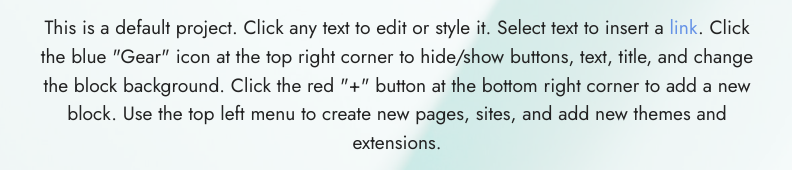
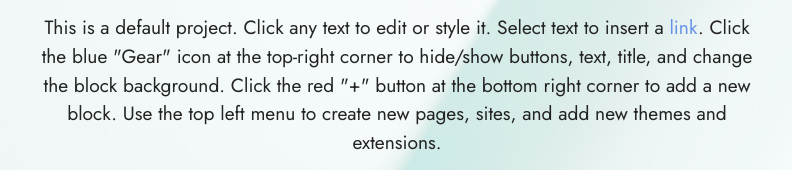
Before and after one commit to VirtuaCreative/hello-world-2022, a plain HTML site: page index.html in a window 1280 px wide. Shown: the part 382-552 px from the top of the page, 243-1035 px from the left. Drawn offline with Linux system fonts and the light colour scheme.

Commit message:
Update text
Test GPG key

```diff
--- a/index.html
+++ b/index.html
@@ -75,7 +75,7 @@
             <div class="col-12 col-lg-8">
                 <h1 class="mbr-section-title mbr-fonts-style mb-3 display-1"><strong>Full Screen Intro</strong></h1>
 
-                <p class="mbr-text mbr-fonts-style display-7">This is a default project. Click any text to edit or style it. Select text to insert a <a href="http://mobirise.com">link</a>. Click the blue "Gear" icon at the top right corner to hide/show buttons, text, title, and change the block background. Click the red "+" button at the bottom right corner to add a new block. Use the top left menu to create new pages, sites, and add new themes and extensions.</p>
+                <p class="mbr-text mbr-fonts-style display-7">This is a default project. Click any text to edit or style it. Select text to insert a <a href="http://mobirise.com">link</a>. Click the blue "Gear" icon at the top-right corner to hide/show buttons, text, title, and change the block background. Click the red "+" button at the bottom right corner to add a new block. Use the top left menu to create new pages, sites, and add new themes and extensions.</p>
                 <div class="mbr-section-btn mt-3"><a class="btn btn-success display-4" href="https://mobirise.com">Button 1</a> <a class="btn btn-success-outline display-4" href="https://mobirise.com">Button 2 &gt;</a></div>
             </div>
         </div>
```
